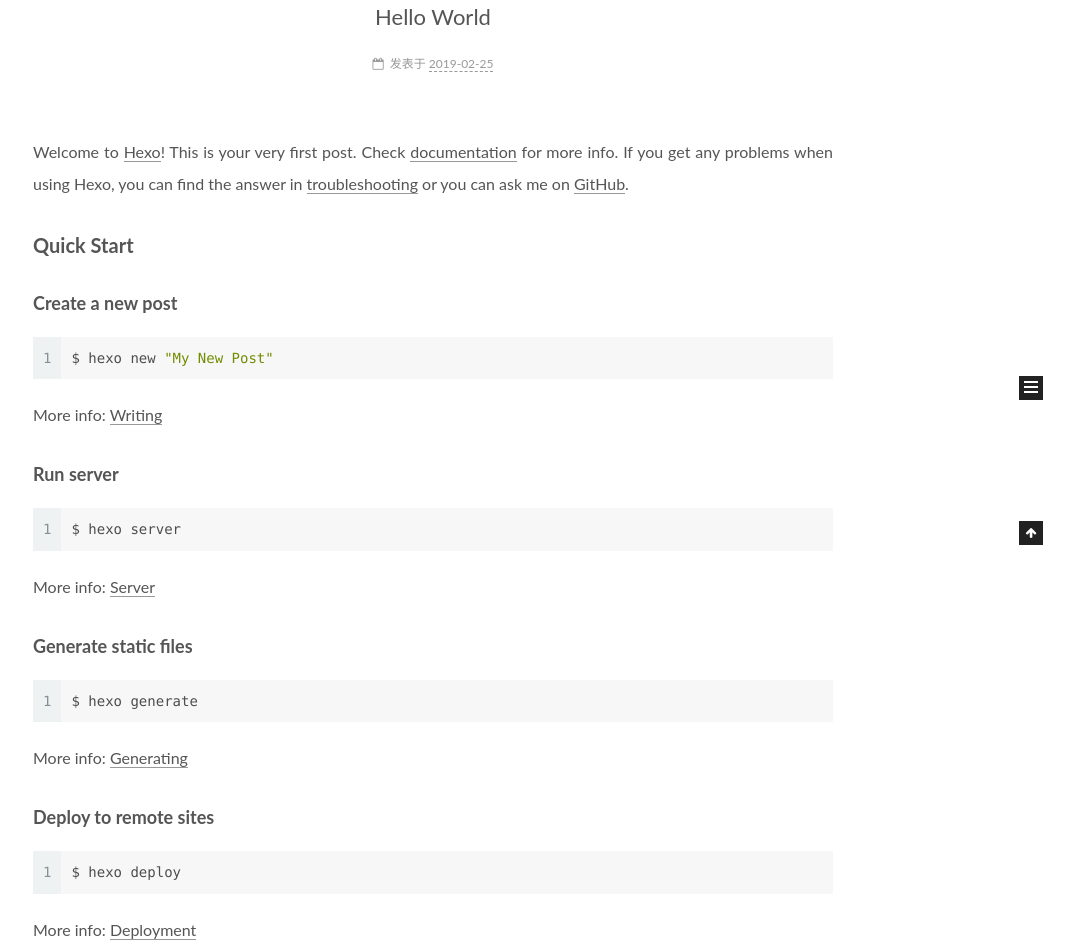
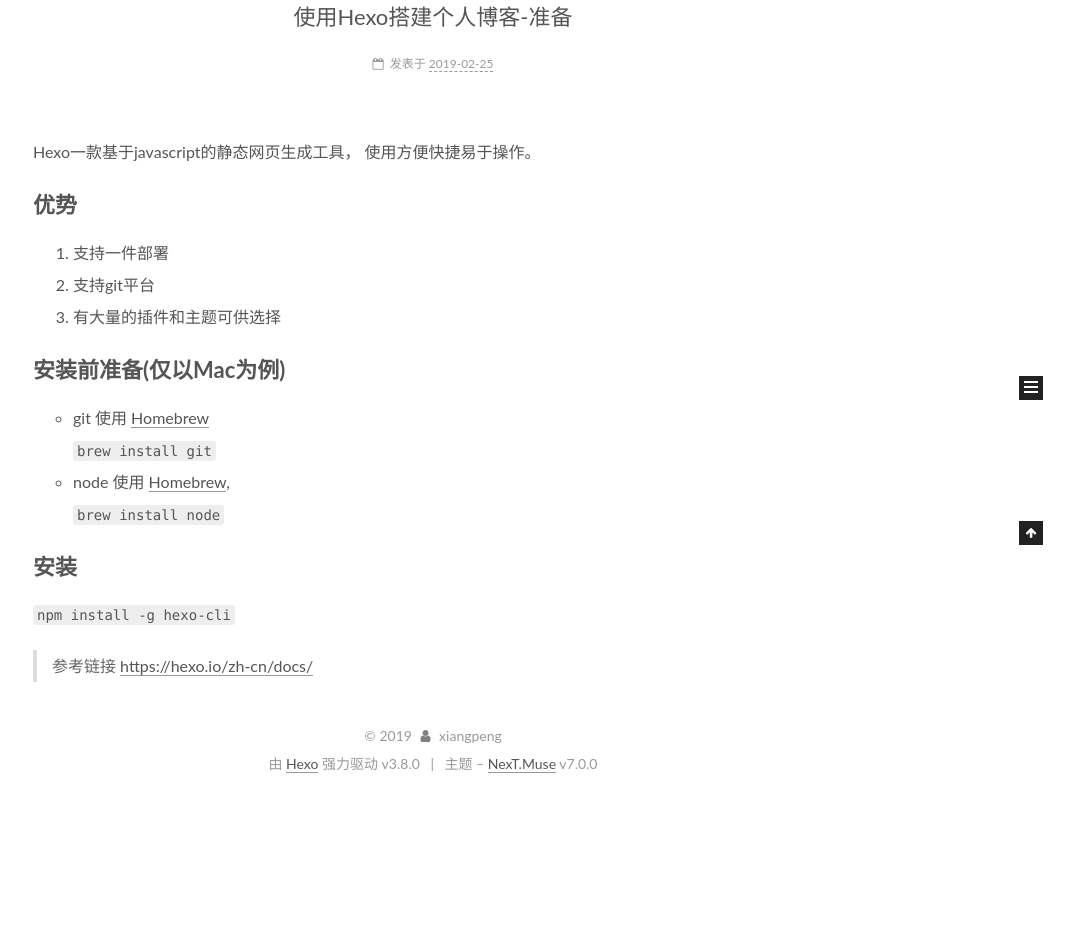
Before and after one commit to xiangpengm/xiangpengm.github.io, a plain HTML site: page index.html in a window 1280 px wide. Shown: the part 355-1304 px from the top of the page, without its empty margins (207-1280 px from the left). After the commit the page ends 1153 px from the top, so only its background shows below. Drawn offline with Linux system fonts and the light colour scheme.

Commit message:
Site updated: 2019-02-25 23:16:00

```diff
--- a/index.html
+++ b/index.html
@@ -285,7 +285,7 @@
 
 
   <div class="post-block">
-    <link itemprop="mainEntityOfPage" href="https://xiangpengm.github.io/2019/02/25/hello-world/">
+    <link itemprop="mainEntityOfPage" href="https://xiangpengm.github.io/2019/02/25/使用Hexo搭建个人博客-准备/">
 
     <span hidden itemprop="author" itemscope itemtype="http://schema.org/Person">
       <meta itemprop="name" content="xiangpeng">
@@ -305,7 +305,7 @@
           <h1 class="post-title" itemprop="name headline">
 
 
-                <a href="/2019/02/25/hello-world/" class="post-title-link" itemprop="url">Hello World</a>
+                <a href="/2019/02/25/使用Hexo搭建个人博客-准备/" class="post-title-link" itemprop="url">使用Hexo搭建个人博客-准备</a>
 
 
           </h1>
@@ -330,7 +330,11 @@
 
 
 
-              <time title="创建时间：2019-02-25 21:57:14" itemprop="dateCreated datePublished" datetime="2019-02-25T21:57:14+08:00">2019-02-25</time>
+              <time title="创建时间：2019-02-25 23:14:59 / 修改时间：23:15:20" itemprop="dateCreated datePublished" datetime="2019-02-25T23:14:59+08:00">2019-02-25</time>
+
+
+
+
 
 
 
@@ -367,15 +371,20 @@
 
 
 
-            <p>Welcome to <a href="https://hexo.io/" target="_blank" rel="noopener">Hexo</a>! This is your very first post. Check <a href="https://hexo.io/docs/" target="_blank" rel="noopener">documentation</a> for more info. If you get any problems when using Hexo, you can find the answer in <a href="https://hexo.io/docs/troubleshooting.html" target="_blank" rel="noopener">troubleshooting</a> or you can ask me on <a href="https://github.com/hexojs/hexo/issues" target="_blank" rel="noopener">GitHub</a>.</p>
-<h2 id="Quick-Start"><a href="#Quick-Start" class="headerlink" title="Quick Start"></a>Quick Start</h2><h3 id="Create-a-new-post"><a href="#Create-a-new-post" class="headerlink" title="Create a new post"></a>Create a new post</h3><figure class="highlight bash"><table><tr><td class="gutter"><pre><span class="line">1</span><br></pre></td><td class="code"><pre><span class="line">$ hexo new <span class="string">"My New Post"</span></span><br></pre></td></tr></table></figure>
-<p>More info: <a href="https://hexo.io/docs/writing.html" target="_blank" rel="noopener">Writing</a></p>
-<h3 id="Run-server"><a href="#Run-server" class="headerlink" title="Run server"></a>Run server</h3><figure class="highlight bash"><table><tr><td class="gutter"><pre><span class="line">1</span><br></pre></td><td class="code"><pre><span class="line">$ hexo server</span><br></pre></td></tr></table></figure>
-<p>More info: <a href="https://hexo.io/docs/server.html" target="_blank" rel="noopener">Server</a></p>
-<h3 id="Generate-static-files"><a href="#Generate-static-files" class="headerlink" title="Generate static files"></a>Generate static files</h3><figure class="highlight bash"><table><tr><td class="gutter"><pre><span class="line">1</span><br></pre></td><td class="code"><pre><span class="line">$ hexo generate</span><br></pre></td></tr></table></figure>
-<p>More info: <a href="https://hexo.io/docs/generating.html" target="_blank" rel="noopener">Generating</a></p>
-<h3 id="Deploy-to-remote-sites"><a href="#Deploy-to-remote-sites" class="headerlink" title="Deploy to remote sites"></a>Deploy to remote sites</h3><figure class="highlight bash"><table><tr><td class="gutter"><pre><span class="line">1</span><br></pre></td><td class="code"><pre><span class="line">$ hexo deploy</span><br></pre></td></tr></table></figure>
-<p>More info: <a href="https://hexo.io/docs/deployment.html" target="_blank" rel="noopener">Deployment</a></p>
+            <p>Hexo一款基于javascript的静态网页生成工具， 使用方便快捷易于操作。</p>
+<h1 id="优势"><a href="#优势" class="headerlink" title="优势"></a>优势</h1><ol>
+<li>支持一件部署</li>
+<li>支持git平台</li>
+<li>有大量的插件和主题可供选择</li>
+</ol>
+<h1 id="安装前准备-仅以Mac为例"><a href="#安装前准备-仅以Mac为例" class="headerlink" title="安装前准备(仅以Mac为例)"></a>安装前准备(仅以Mac为例)</h1><ul>
+<li>git 使用 <a href="https://brew.sh/" target="_blank" rel="noopener">Homebrew</a><br><code>brew install git</code></li>
+<li>node 使用 <a href="https://brew.sh/" target="_blank" rel="noopener">Homebrew</a>,<br><code>brew install node</code></li>
+</ul>
+<h1 id="安装"><a href="#安装" class="headerlink" title="安装"></a>安装</h1><p><code>npm install -g hexo-cli</code></p>
+<blockquote>
+<p>参考链接 <a href="https://hexo.io/zh-cn/docs/" target="_blank" rel="noopener">https://hexo.io/zh-cn/docs/</a></p>
+</blockquote>
 
 
 
```
Also changed, not shown: 2019/02/25/使用Hexo搭建个人博客-准备/index.html (renamed from 2019/02/25/hello-world/index.html, +31 -22 lines), archives/2019/02/index.html (+3 -3 lines), archives/2019/index.html (+3 -3 lines), archives/index.html (+3 -3 lines).
